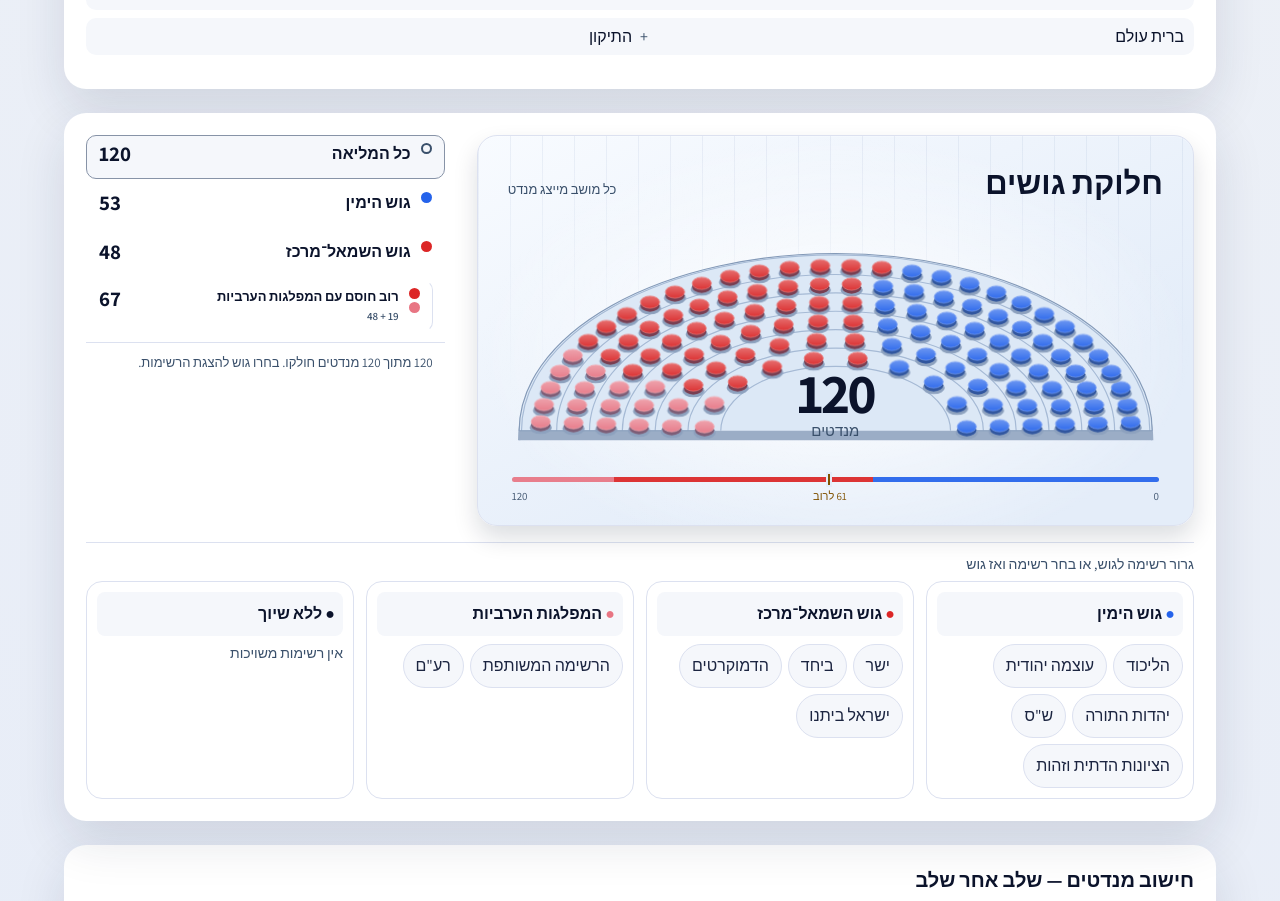
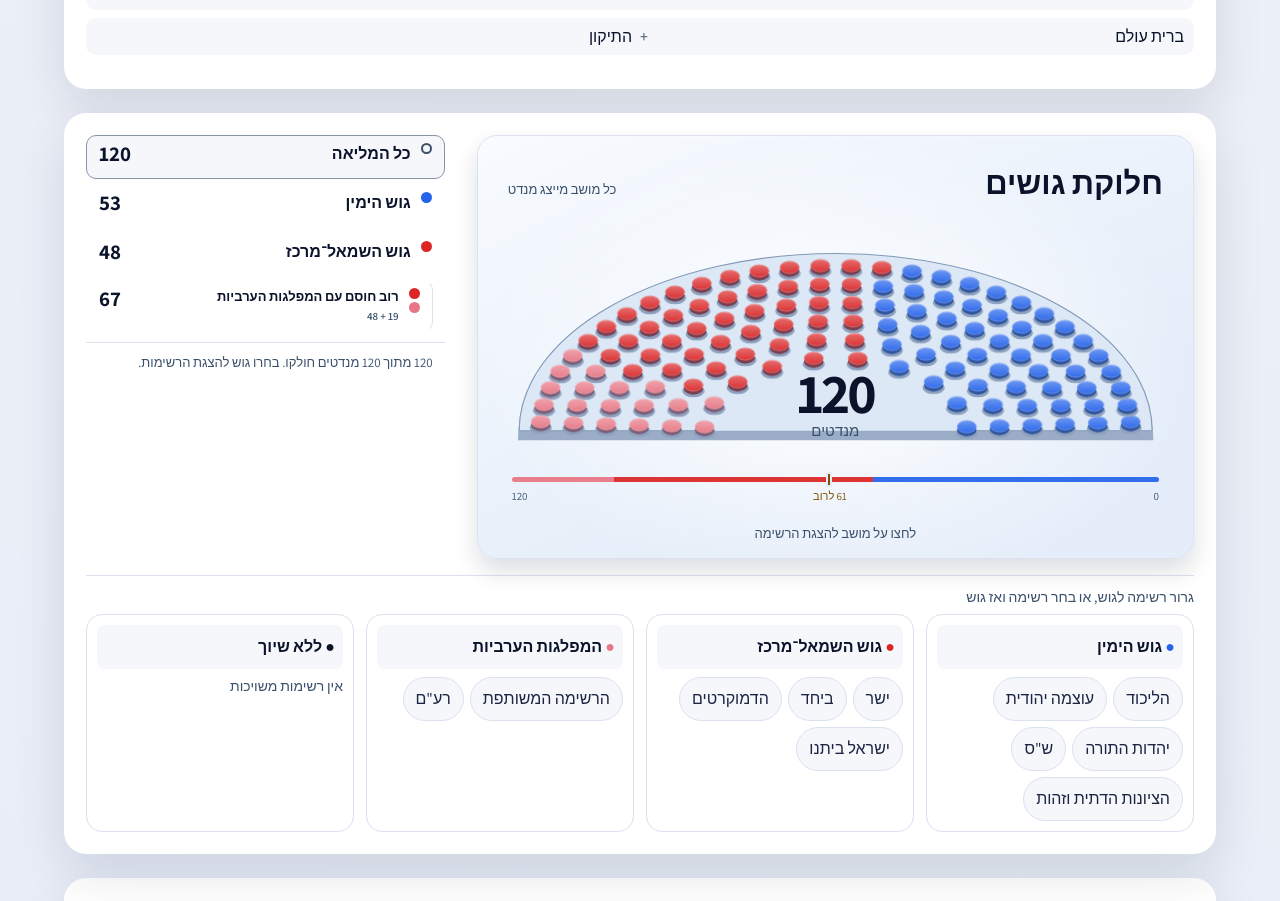
Before and after one commit to EladHeller/israel-elections, a React (Vite) app in the folder elections-client/: page /results/26 in a window 1280 px wide. Shown: the part 2160-3061 px from the top of the page. Built offline with nearby package versions, Linux system fonts and the light colour scheme.

Commit message:
Select parties directly from chamber seats and simplify the light theme (#611)

```diff
--- a/elections-client/src/components/BlocsDistributionPanel.css
+++ b/elections-client/src/components/BlocsDistributionPanel.css
@@ -11,7 +11,6 @@
   --stage-glow: #fff;
   --stage-start: #f8fbff;
   --stage-end: #e4edf9;
-  --stage-grid: #607caa18;
   --floor: #dce8f6;
   --floor-edge: #9badc6;
   --floor-outline: #849ab8;
@@ -37,7 +36,6 @@
   --stage-glow: #253e64;
   --stage-start: #182b48;
   --stage-end: #0c1526;
-  --stage-grid: #a6c5ff0c;
   --floor: #101d33;
   --floor-edge: #060b15;
   --floor-outline: #5a779c;
@@ -47,15 +45,6 @@
   --seat-depth: #080e1c;
   --seat-tint: 19%;
   --majority-mark: #f5ce82;
-}
-
-.chamber-stage::before {
-  position: absolute;
-  z-index: -1;
-  inset: 0;
-  background: repeating-linear-gradient(90deg, var(--stage-grid) 0 1px, transparent 1px 32px);
-  mask-image: linear-gradient(#000, transparent 65%);
-  content: '';
 }
 
 .chamber-heading {
@@ -125,10 +114,6 @@
   }
 }
 
-.chamber-seat.is-vacant {
-  --seat-face: var(--seat-neutral);
-}
-
 .chamber-seat.is-dimmed {
   --seat-face: color-mix(in srgb, var(--seat-color, var(--seat-neutral)) 12%, var(--seat-neutral));
 }
@@ -141,7 +126,6 @@
   stroke-width: .65;
 }
 .chamber-seat-base, .chamber-seat-top { transition: fill 220ms ease, stroke 220ms ease; }
-.chamber-seat.is-vacant .chamber-seat-light,
 .chamber-seat.is-dimmed .chamber-seat-light { opacity: .18; }
 
 @keyframes chamber-seat-rise {
@@ -326,3 +310,25 @@
   .chamber-readout strong { animation: none; }
   .chamber-seat-base, .chamber-seat-top, .chamber-scale-track span { transition: none; }
 }
+
+:root:not([data-theme='dark']) .chamber-terrace { stroke: transparent; }
+.chamber-party-region { cursor: pointer; outline: none; }
+.chamber-seat-hit { fill: transparent; }
+.chamber-party-region:focus-visible .chamber-seat-top {
+  stroke: var(--stage-ink);
+  stroke-width: 2;
+}
+.chamber-party-region:hover .chamber-seat-top { stroke-width: 1.8; }
+.chamber-vacant-seat { fill: var(--seat-neutral); }
+.chamber-seat-detail {
+  display: flex;
+  justify-content: center;
+  align-items: baseline;
+  flex-wrap: wrap;
+  gap: 4px 12px;
+  min-height: 22px;
+  padding: 0 16px 16px;
+  color: var(--stage-muted);
+  font-size: 13px;
+}
+.chamber-seat-detail strong { color: var(--stage-ink); }
--- a/elections-client/src/components/BlocsDistributionPanel.tsx
+++ b/elections-client/src/components/BlocsDistributionPanel.tsx
@@ -46,7 +46,13 @@ interface SeatGroup {
   parties: PartySummary[];
 }
 
-function Chamber({ groups, highlighted }: { groups: SeatGroup[]; highlighted: Set<string> }) {
+function Chamber({ groups, highlighted, selectedParty, onSelectParty, getPartyName }: {
+  groups: SeatGroup[];
+  highlighted: Set<string>;
+  selectedParty?: string;
+  onSelectParty: (party: string) => void;
+  getPartyName: (party: string) => string;
+}) {
   const lightId = useId();
   const mapRef = useRef<SVGSVGElement>(null);
   const [hasEntered, setHasEntered] = useState(false);
@@ -66,10 +72,15 @@ function Chamber({ groups, highlighted }: { groups: SeatGroup[]; highlighted: Se
     return () => observer.disconnect();
   }, []);
 
-  const allocations = groups.flatMap((group) => Array<SeatGroup>(group.count).fill(group));
+  let offset = 0;
+  const allocations = groups.flatMap((group) => group.parties.map((party) => {
+    const start = offset;
+    offset += party.mandats;
+    return { group, party, start, end: offset };
+  }));
 
   return (
-    <svg ref={mapRef} className={`chamber-map${hasEntered ? ' has-entered' : ''}`} viewBox="0 0 600 235" aria-hidden="true">
+    <svg ref={mapRef} className={`chamber-map${hasEntered ? ' has-entered' : ''}`} viewBox="0 0 600 235" role="group" aria-label="מושבי המליאה לפי רשימה">
       <defs>
         <linearGradient id={lightId} x1="0" y1="0" x2="0" y2="1">
           <stop stopColor="#fff" stopOpacity=".28" />
@@ -81,14 +92,25 @@ function Chamber({ groups, highlighted }: { groups: SeatGroup[]; highlighted: Se
       {[98, 126, 154, 182, 210, 238, 268].map((radius) =>
         <path key={radius} className="chamber-terrace" d={terrace(radius)} />)}
       <path className="chamber-floor-line" d="M30 196H191 M409 196H570" />
-      {paintOrder.map(({ id, x, y, angle, row, index }) => {
-        const group = allocations[index];
-        return (
+      {allocations.map(({ group, party, start, end }) => (
+        <g key={party.party} className="chamber-party-region" role="button" tabIndex={0}
+          aria-label={`${getPartyName(party.party)}, ${party.mandats} מנדטים`}
+          aria-pressed={selectedParty === party.party}
+          onClick={() => onSelectParty(party.party)}
+          onKeyDown={(event) => {
+            if (event.key === 'Enter' || event.key === ' ') {
+              event.preventDefault();
+              onSelectParty(party.party);
+            }
+          }}>
+          <title>{getPartyName(party.party)}</title>
+          {paintOrder.filter(({ index }) => index >= start && index < end).map(({ id, x, y, angle, row }) => (
             <g key={id} transform={`translate(${x.toFixed(2)} ${y.toFixed(2)})`}>
+              <ellipse className="chamber-seat-hit" rx="12" ry="9" />
               <g
-              className={`chamber-seat${group ? '' : ' is-vacant'}${highlighted.size && (!group || !highlighted.has(group.key)) ? ' is-dimmed' : ''}`}
+                className={`chamber-seat${(selectedParty ? selectedParty !== party.party : highlighted.size && !highlighted.has(group.key)) ? ' is-dimmed' : ''}`}
                 style={{
-                '--seat-color': group?.color,
+                  '--seat-color': group.color,
                   '--seat-delay': `${(5 - row) * 63 + (1 - Math.sin(angle)) * 240}ms`,
                 } as React.CSSProperties}
               >
@@ -98,8 +120,13 @@ function Chamber({ groups, highlighted }: { groups: SeatGroup[]; highlighted: Se
                 <ellipse className="chamber-seat-light" rx="8.2" ry="5.2" fill={`url(#${lightId})`} />
               </g>
             </g>
-        );
-      })}
+          ))}
+        </g>
+      ))}
+      {paintOrder.filter(({ index }) => index >= offset).map(({ id, x, y }) => (
+        <ellipse key={id} className="chamber-vacant-seat" cx={x} cy={y} rx="8.2" ry="5.2" />
+      ))}
+
     </svg>
   );
 }
@@ -155,6 +182,8 @@ function BlocFilter({ label, count, delta, colors, pressed, onClick, breakdown }
 export function BlocsDistributionPanel({
   editable, blocs, blocTotals, blocSeatDeltas, partyToBloc, onPartyBlocChange, getPartyName, mandateParties,
 }: BlocsDistributionPanelProps) {
+  const [partySelection, setPartySelection] = useState<string | null>(null);
+  const selectedParty = mandateParties.find(({ party }) => party === partySelection);
   const [selection, setSelection] = useState<Selection | null>(null);
   const headingId = useId();
   const overview = computeBlocOverview(blocs, blocTotals);
@@ -187,6 +216,10 @@ export function BlocsDistributionPanel({
     : [];
   const highlighted = new Set(selected ? [selected.key, ...complementKeys] : []);
   const activeGroups = groups.filter(({ key }) => highlighted.has(key));
+  const selectedPartyGroup = groups.find(({ parties }) => parties.some(({ party }) => party === selectedParty?.party));
+  const scaleGroups = selectedParty && selectedPartyGroup
+    ? [{ ...selectedPartyGroup, count: selectedParty.mandats }]
+    : selected ? activeGroups : groups;
   const total = groups.reduce((sum, group) => sum + group.count, 0);
   const activeSeats = activeGroups.reduce((sum, group) => sum + group.count, 0);
   const complementLabels = activeGroups.filter((group) => group !== selected).map(({ label }) => label).join(' ו');
@@ -194,8 +227,10 @@ export function BlocsDistributionPanel({
   const majorityStatus = selected && selected.key !== unassignedKey
     ? activeSeats >= majority ? `יש ${majorityLabel}` : `חסרים ${majority - activeSeats} ל${majorityLabel}`
     : '';
-  const select = (key: string, combined = false) =>
+  const select = (key: string, combined = false) => {
+    setPartySelection(null);
     setSelection((current) => current?.key === key && current.combined === combined ? null : { key, combined });
+  };
   const filter = ({ key, label, color, count, delta }: SeatGroup) => (
     <BlocFilter label={label} colors={[color]} count={count} delta={delta}
       pressed={selected && selected.key === key ? !selection?.combined : false} onClick={() => select(key)} />
@@ -210,15 +245,17 @@ export function BlocsDistributionPanel({
             <span>כל מושב מייצג מנדט</span>
           </header>
           <div className="chamber-scene">
-            <Chamber groups={groups} highlighted={highlighted} />
+            <Chamber groups={groups} highlighted={highlighted} selectedParty={selectedParty?.party}
+              getPartyName={getPartyName}
+              onSelectParty={(party) => setPartySelection((current) => current === party ? null : party)} />
             <div className="chamber-readout" aria-hidden="true">
-              <strong key={selected ? activeSeats : total}>{selected ? activeSeats : total}</strong>
+              <strong key={selectedParty?.mandats ?? (selected ? activeSeats : total)}>{selectedParty?.mandats ?? (selected ? activeSeats : total)}</strong>
               <span>מנדטים</span>
             </div>
           </div>
           <div className="chamber-scale" role="img" aria-label={`סרגל מנדטים מ־0 עד ${seatCount}, רוב ב־${majority}`}>
             <div className="chamber-scale-track" aria-hidden="true">
-              {(selected ? activeGroups : groups).map((group) => (
+              {scaleGroups.map((group) => (
                 <span key={group.key}
                   style={{ '--seat-color': group.color, width: `${group.count / seatCount * 100}%` } as React.CSSProperties} />
               ))}
@@ -230,10 +267,15 @@ export function BlocsDistributionPanel({
               <span>{seatCount}</span>
             </div>
           </div>
+          <div className="chamber-seat-detail" role="status">
+            {selectedParty
+              ? <><strong>{getPartyName(selectedParty.party)}</strong><span>{selectedParty.mandats} מנדטים</span></>
+              : <span>לחצו על מושב להצגת הרשימה</span>}
+          </div>
         </div>
         <div className="chamber-controls">
           <div className="chamber-filters" role="group" aria-label="בחירת גוש במליאה">
-            <BlocFilter label="כל המליאה" colors={[]} count={total} pressed={!selected} onClick={() => setSelection(null)} />
+            <BlocFilter label="כל המליאה" colors={[]} count={total} pressed={!selected} onClick={() => { setSelection(null); setPartySelection(null); }} />
             {overview.map(({ key, complementaryKeys, ownSeats, combinedSeats }) => {
               const group = groupsByKey.get(key)!;
               const complements = complementaryKeys.map((other) => groupsByKey.get(other)!);
```
Also changed, not shown: 1 other file (tests, documents, lock files or other folders). Lines whose indentation alone changed are shown as unchanged.
